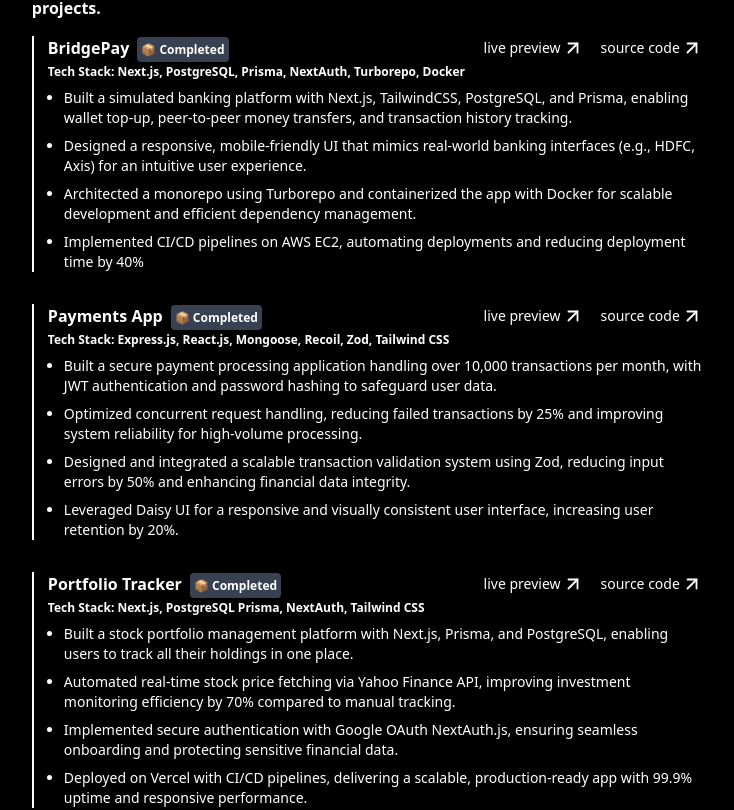
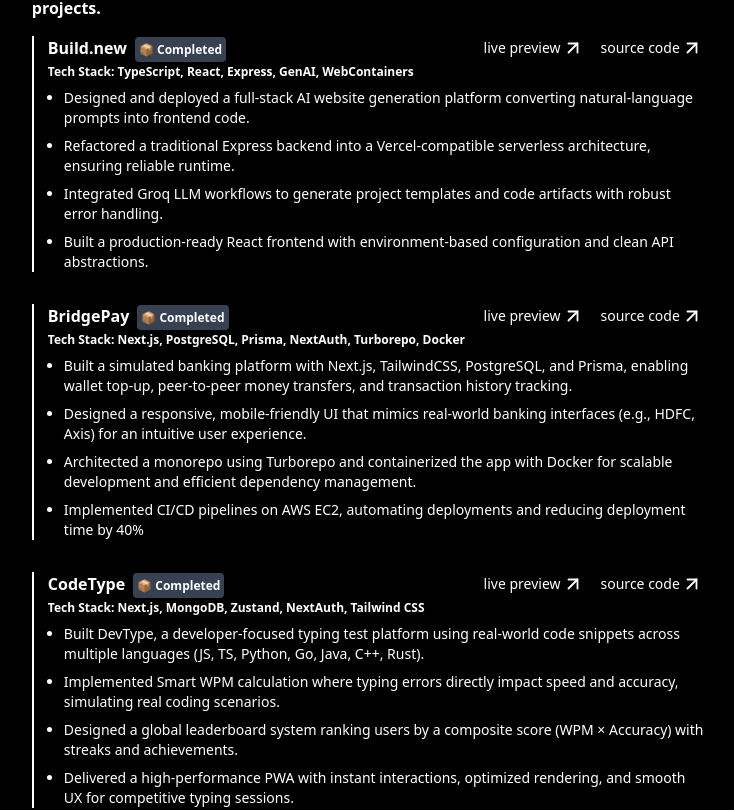
Before and after one commit to singhxanubhav/Portfolio, a React (Vite) app: page / in a window 1280 px wide. Shown: the part 836-1646 px from the top of the page, without its empty margins (249-983 px from the left). Built offline with nearby package versions, Linux system fonts and the light colour scheme.

Commit message:
feat: add new project to portfolio

```diff
--- a/src/components/Home.jsx
+++ b/src/components/Home.jsx
@@ -203,6 +203,70 @@
                 <div className="flex justify-between items-start">
                   <div>
                     <p className="text-md font-bold">
+                      Build.new
+                      <span className="ml-2">
+                        <Badge text="📦 Completed" />
+                      </span>
+                    </p>
+                    <p className="text-xs font-semibold mt-1">
+                      <strong>Tech Stack: </strong> TypeScript, React, Express,
+                      GenAI, WebContainers
+                    </p>
+                  </div>
+                  <div className="flex gap-4">
+                    <a
+                      href="https://build.new.anubhavsingh.site/"
+                      target="_blank"
+                      rel="noopener noreferrer"
+                      className="text-sm group1 text-black flex items-center dark:text-white hover:scale-105 duration-150"
+                    >
+                      live preview
+                      <span className="scale-90">
+                        <ArrowUpRight />
+                      </span>
+                    </a>
+                    <a
+                      href="https://github.com/singhxanubhav/build.new"
+                      target="_blank"
+                      rel="noopener noreferrer"
+                      className="text-sm text-black flex items-center dark:text-white hover:scale-105 duration-150"
+                    >
+                      source code
+                      <span className="scale-90">
+                        <ArrowUpRight />
+                      </span>
+                    </a>
+                  </div>
+                </div>
+                <ul className="mt-2 space-y-2 text-sm text-black dark:text-white list-disc pl-4">
+                  <li>
+                    Designed and deployed a full-stack AI website generation
+                    platform converting natural-language prompts into frontend
+                    code.
+                  </li>
+                  <li>
+                    Refactored a traditional Express backend into a
+                    Vercel-compatible serverless architecture, ensuring reliable
+                    runtime.
+                  </li>
+                  <li>
+                    Integrated Groq LLM workflows to generate project templates
+                    and code artifacts with robust error handling.
+                  </li>
+                  <li>
+                    Built a production-ready React frontend with
+                    environment-based configuration and clean API abstractions.
+                  </li>
+                </ul>
+              </div>
+            </div>
+            {/* Project 2 */}
+            <div className="relative flex items-start group">
+              <VerticalLine />
+              <div className="ml-4">
+                <div className="flex justify-between items-start">
+                  <div>
+                    <p className="text-md font-bold">
                       BridgePay
                       <span className="ml-2">
                         <Badge text="📦 Completed" />
@@ -269,6 +333,72 @@
                 <div className="flex justify-between items-start">
                   <div>
                     <p className="text-md font-bold">
+                      CodeType
+                      <span className="ml-2">
+                        <Badge text="📦 Completed" />
+                      </span>
+                    </p>
+                    <p className="text-xs font-semibold mt-1">
+                      <strong>Tech Stack: </strong> Next.js, MongoDB, Zustand,
+                      NextAuth, Tailwind CSS
+                    </p>
+                  </div>
+                  <div className="flex gap-4">
+                    <a
+                      href="https://bridgepay.anubhavsingh.site/"
+                      target="_blank"
+                      rel="noopener noreferrer"
+                      className="text-sm group1 text-black flex items-center dark:text-white hover:scale-105 duration-150"
+                    >
+                      live preview
+                      <span className="scale-90">
+                        <ArrowUpRight />
+                      </span>
+                    </a>
+                    <a
+                      href="https://github.com/singhxanubhav/BridgePay"
+                      target="_blank"
+                      rel="noopener noreferrer"
+                      className="text-sm text-black flex items-center dark:text-white hover:scale-105 duration-150"
+                    >
+                      source code
+                      <span className="scale-90">
+                        <ArrowUpRight />
+                      </span>
+                    </a>
+                  </div>
+                </div>
+                <ul className="mt-2 space-y-2 text-sm text-black dark:text-white list-disc pl-4">
+                  <li>
+                    Built DevType, a developer-focused typing test platform
+                    using real-world code snippets across multiple languages
+                    (JS, TS, Python, Go, Java, C++, Rust).
+                  </li>
+                  <li>
+                    Implemented Smart WPM calculation where typing errors
+                    directly impact speed and accuracy, simulating real coding
+                    scenarios.
+                  </li>
+                  <li>
+                    Designed a global leaderboard system ranking users by a
+                    composite score (WPM × Accuracy) with streaks and
+                    achievements.
+                  </li>
+                  <li>
+                    Delivered a high-performance PWA with instant interactions,
+                    optimized rendering, and smooth UX for competitive typing
+                    sessions.
+                  </li>
+                </ul>
+              </div>
+            </div>
+            {/* Project 3 */}
+            <div className="relative flex items-start group">
+              <VerticalLine />
+              <div className="ml-4">
+                <div className="flex justify-between items-start">
+                  <div>
+                    <p className="text-md font-bold">
                       Payments App
                       <span className="ml-2">
                         <Badge text="📦 Completed" />
@@ -327,24 +457,25 @@
                 </ul>
               </div>
             </div>
-            {/* Project 3 */}
+            {/* Project 4 */}
             <div className="relative flex items-start group">
               <VerticalLine />
               <div className="ml-4">
                 <div className="flex justify-between items-start">
                   <div>
                     <p className="text-md font-bold">
-                    Portfolio Tracker
+                      Portfolio Tracker
                       <span className="ml-2">
                         <Badge text="📦 Completed" />
                       </span>
                     </p>
                     <p className="text-xs font-semibold mt-1">
-                      <strong>Tech Stack: </strong> Next.js, PostgreSQL Prisma, NextAuth, Tailwind CSS
+                      <strong>Tech Stack: </strong> Next.js, PostgreSQL Prisma,
+                      NextAuth, Tailwind CSS
                     </p>
                   </div>
                   <div className="flex gap-4">
-                  <a
+                    <a
                       href="https://portfolio.anubhavsingh.site/"
                       target="_blank"
                       rel="noopener noreferrer"
@@ -370,20 +501,24 @@
                 </div>
                 <ul className="mt-2 space-y-2 text-sm text-black dark:text-white list-disc pl-4">
                   <li>
-                  Built a stock portfolio management platform with Next.js, Prisma, and PostgreSQL, enabling users to track all
-                  their holdings in one place.
+                    Built a stock portfolio management platform with Next.js,
+                    Prisma, and PostgreSQL, enabling users to track all their
+                    holdings in one place.
                   </li>
                   <li>
-                  Automated real-time stock price fetching via Yahoo Finance API, improving investment monitoring efficiency by
-                  70% compared to manual tracking.
+                    Automated real-time stock price fetching via Yahoo Finance
+                    API, improving investment monitoring efficiency by 70%
+                    compared to manual tracking.
                   </li>
                   <li>
-                  Implemented secure authentication with Google OAuth NextAuth.js, ensuring seamless onboarding and protecting
-                  sensitive financial data.
+                    Implemented secure authentication with Google OAuth
+                    NextAuth.js, ensuring seamless onboarding and protecting
+                    sensitive financial data.
                   </li>
                   <li>
-                  Deployed on Vercel with CI/CD pipelines, delivering a scalable, production-ready app with 99.9% uptime and
-                  responsive performance.
+                    Deployed on Vercel with CI/CD pipelines, delivering a
+                    scalable, production-ready app with 99.9% uptime and
+                    responsive performance.
                   </li>
                 </ul>
               </div>
```
